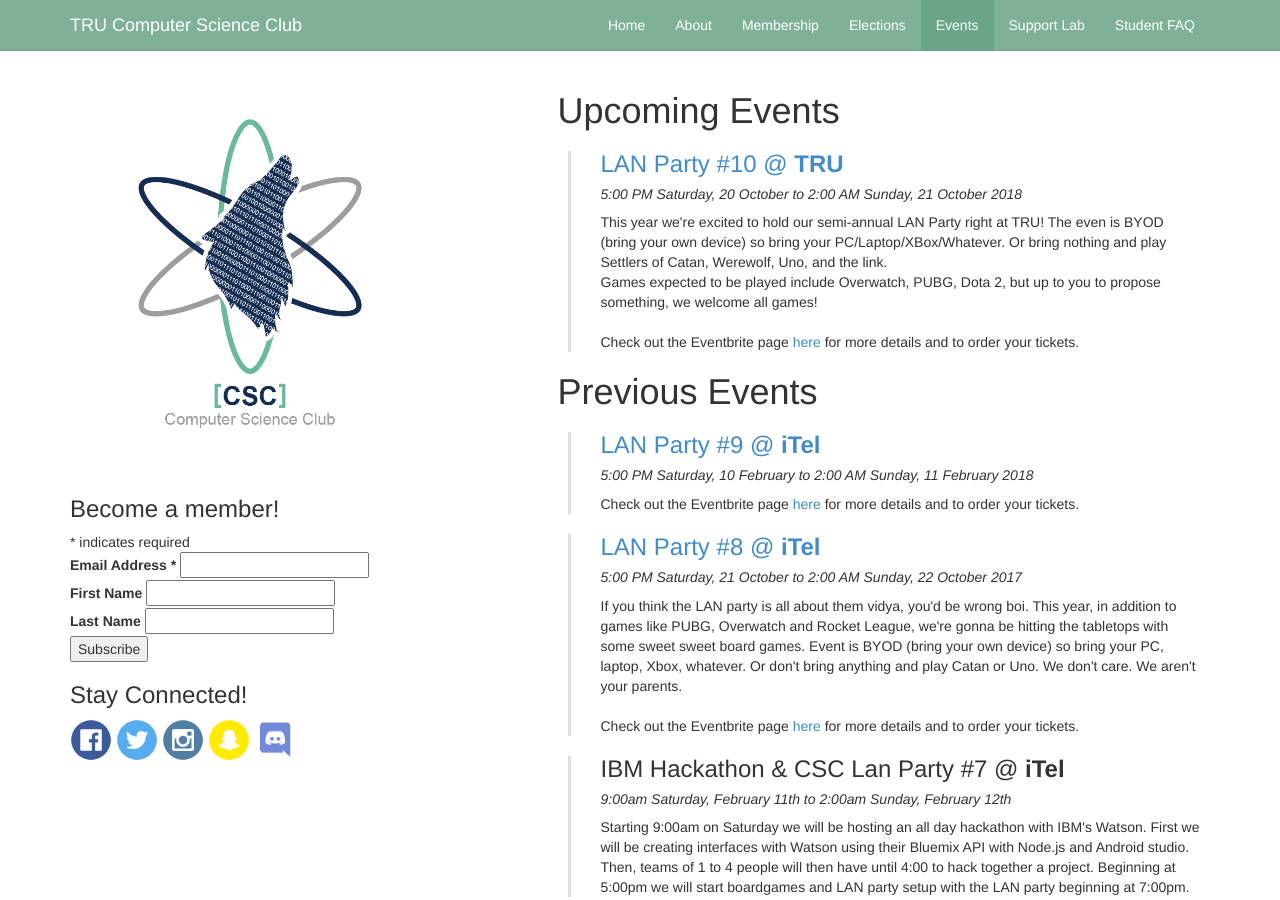
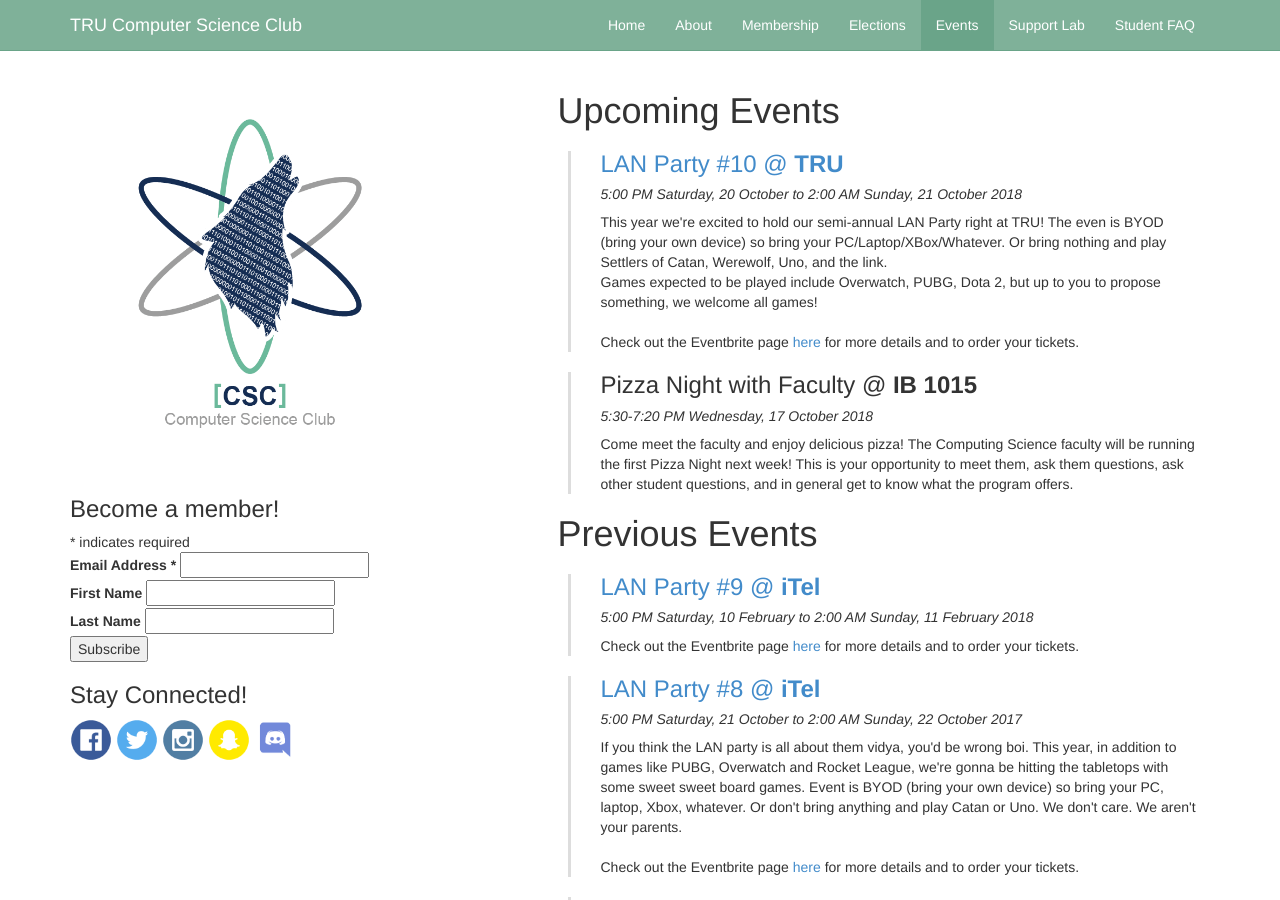
Before and after one commit to trucsclub/trucsclub.github.io, a Jekyll site: the page built from events.html, in a window 1280 px wide and 900 px high. Built offline with Jekyll 4.4.1, drawn with Linux system fonts in a browser that asks for light colours; nearby versions of some CDN libraries; comment, search, counter and statistics services are not loaded.

Commit message:
chore(events) add pizza night

```diff
--- a/events.html
+++ b/events.html
@@ -11,6 +11,11 @@ active: events
         This year we're excited to hold our semi-annual LAN Party right at TRU! The even is BYOD (bring your own device) so bring your PC/Laptop/XBox/Whatever. Or bring nothing and play Settlers of Catan, Werewolf, Uno, and the link.<br />
         Games expected to be played include Overwatch, PUBG, Dota 2, but up to you to propose something, we welcome all games!<br /><br />
         Check out the Eventbrite page <a href="https://kamloopslanparty10.eventbrite.ca">here</a> for more details and to order your tickets.
+    </div>
+    <div class="event">
+        <h3>Pizza Night with Faculty @ <b>IB 1015</b></h3></a>
+        <h5>5:30-7:20 PM Wednesday, 17 October 2018</h5>
+        Come meet the faculty and enjoy delicious pizza! The Computing Science faculty will be running the first Pizza Night next week! This is your opportunity to meet them, ask them questions, ask other student questions, and in general get to know what the program offers.
     </div>
 </div>
 
```
